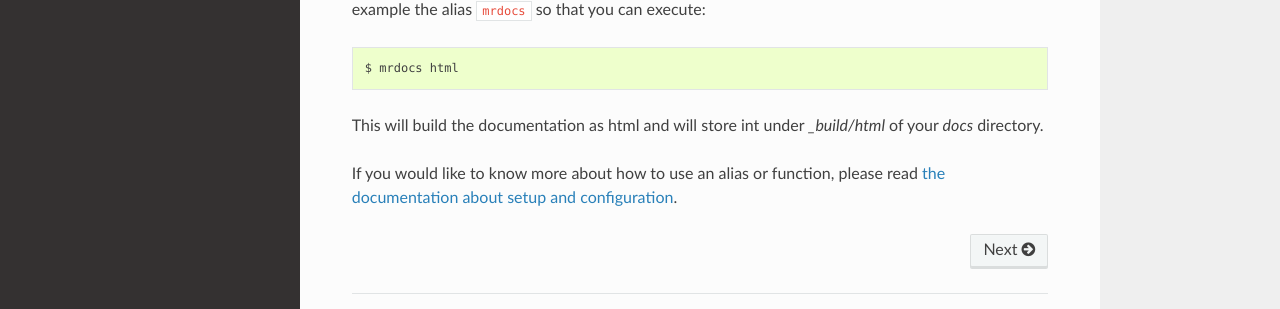
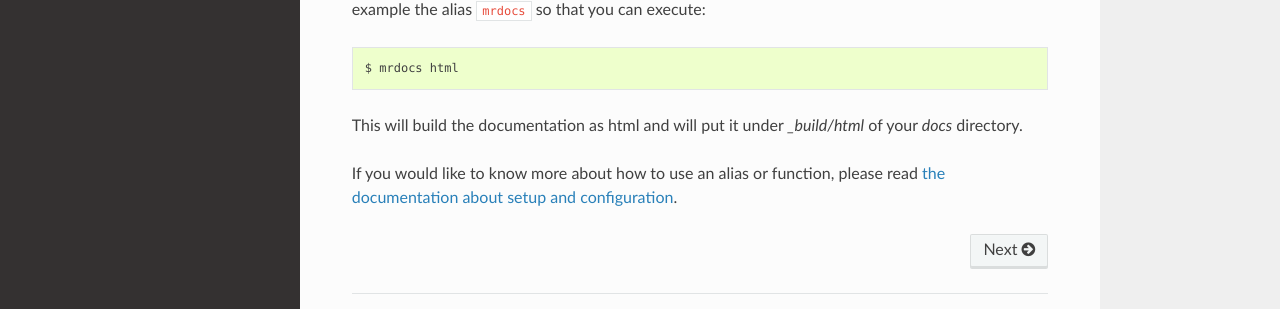
Before and after one commit to tiramisusolutions/mr.docs, a Sphinx documentation site: the page built from docs/index.rst, in a window 1280 px wide and 900 px high, scrolled down 1127 px. Shown: the part 501-810 px from the top of the window. Built offline with Sphinx 7.4.7 and the Read the Docs theme 2.0.0, drawn with Linux system fonts in a browser that asks for light colours.

Commit message:
Fix typo

```diff
--- a/docs/index.rst
+++ b/docs/index.rst
@@ -64,7 +64,7 @@ Typically you do want to have this as an alias or function, to make it easy to r
 
     $ mrdocs html
 
-This will build the documentation as html and will store int under *_build/html* of your *docs* directory.
+This will build the documentation as html and will put it under *_build/html* of your *docs* directory.
 
 If you would like to know more about how to use an alias or function, please read :doc:`the documentation about setup and configuration <setup>`.
 
```
